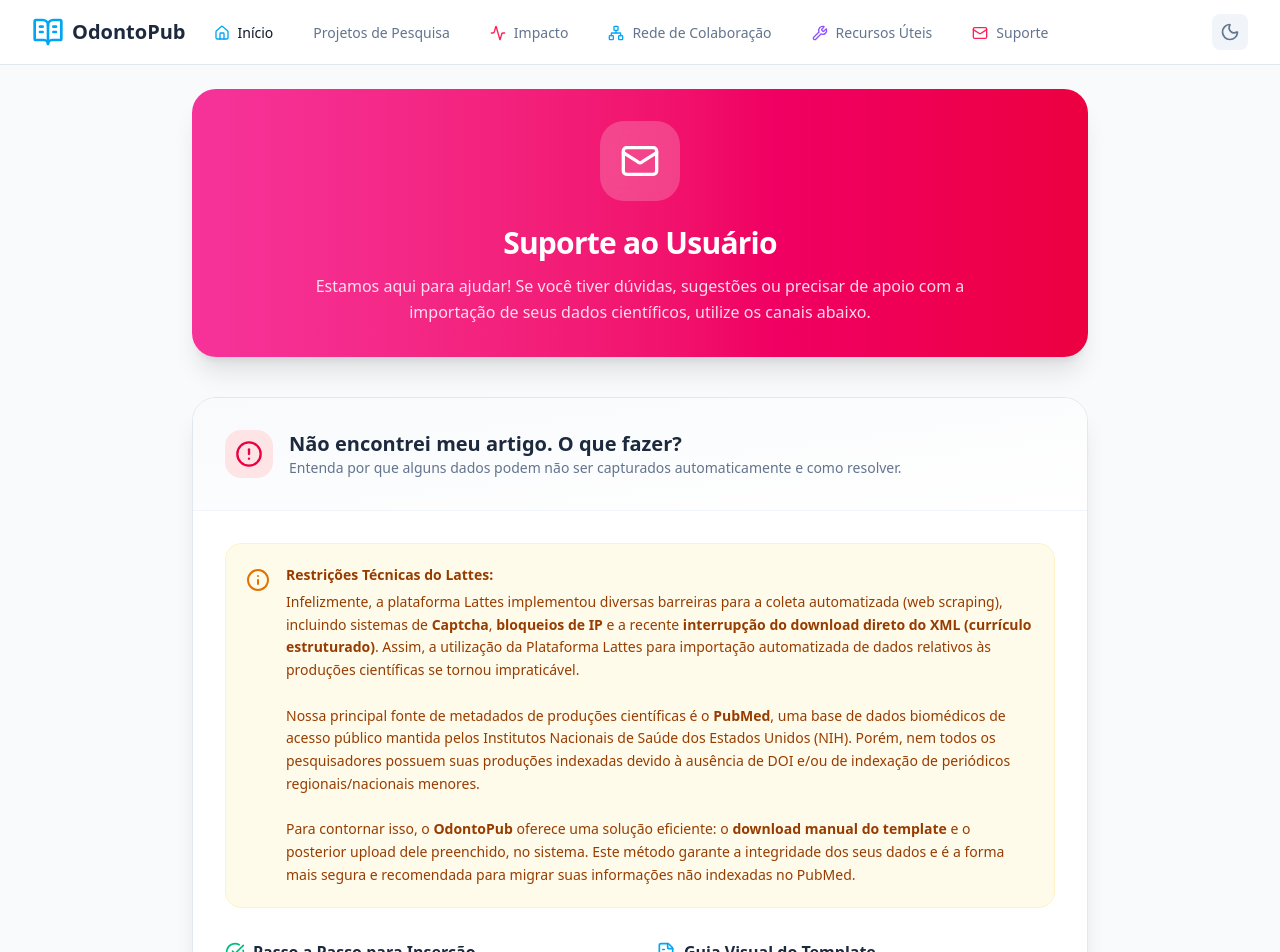
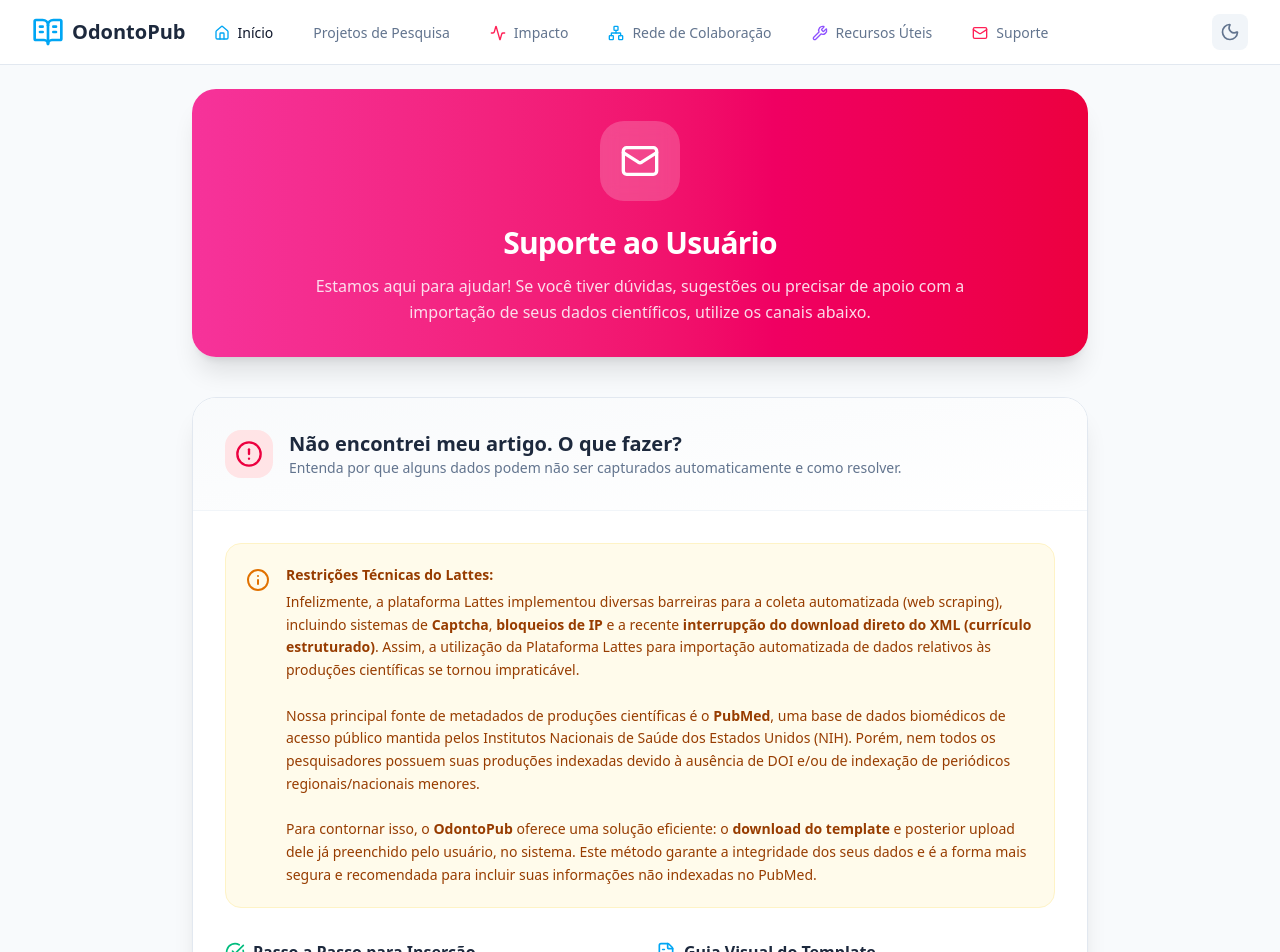
Before and after one commit to rdcar/OdontoPub, a React app in the folder frontend/: page /suporte in a window 1280 px wide. Shown: the top 952 px of the page. Built offline with nearby package versions, Linux system fonts and the light colour scheme; no server answers; the HTML template or start-up script is replaced by a standard one.

Commit message:
professores db update and minor pt-br corrections

```diff
--- a/frontend/src/pages/Support.jsx
+++ b/frontend/src/pages/Support.jsx
@@ -83,7 +83,7 @@
                             Nossa principal fonte de metadados de produções científicas é o <strong>PubMed</strong>, uma base de dados biomédicos de acesso público mantida pelos Institutos Nacionais de Saúde dos Estados Unidos (NIH). Porém, nem todos os pesquisadores possuem suas produções indexadas devido à ausência de DOI e/ou de indexação de periódicos regionais/nacionais menores.
                             <br />
                             <br />
-                            Para contornar isso, o <strong>OdontoPub</strong> oferece uma solução eficiente: o <strong>download manual do template</strong> e o posterior upload dele preenchido, no sistema. Este método garante a integridade dos seus dados e é a forma mais segura e recomendada para migrar suas informações não indexadas no PubMed.
+                            Para contornar isso, o <strong>OdontoPub</strong> oferece uma solução eficiente: o <strong>download do template</strong> e posterior upload dele já preenchido pelo usuário, no sistema. Este método garante a integridade dos seus dados e é a forma mais segura e recomendada para incluir suas informações não indexadas no PubMed.
                         </div>
                     </div>
 
```
Also changed, not shown: 1 other file (tests, documents, lock files or other folders).
